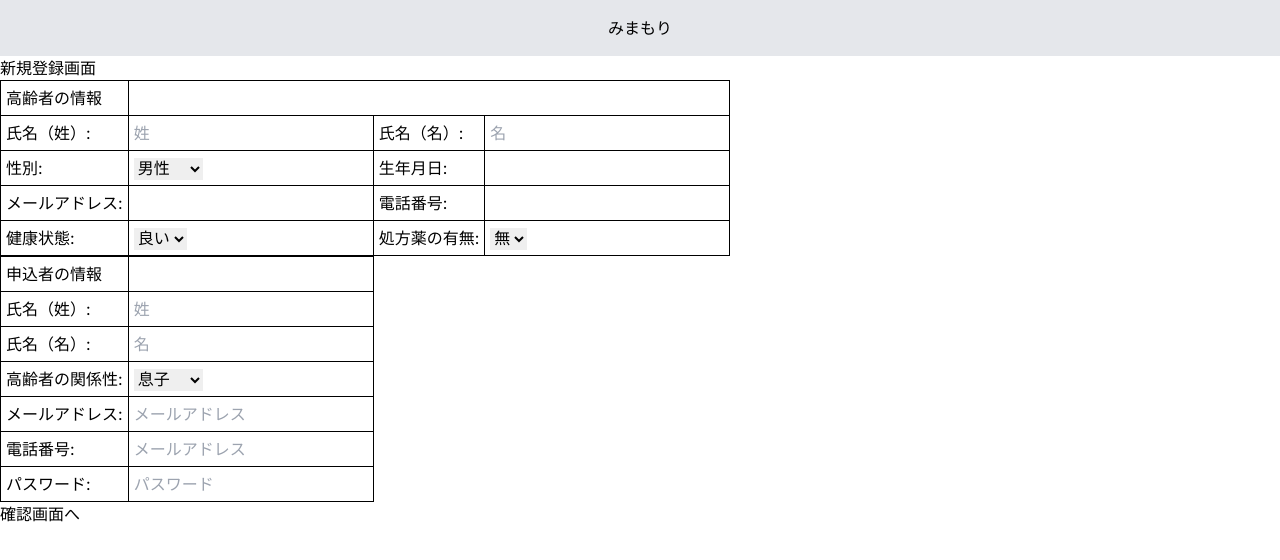
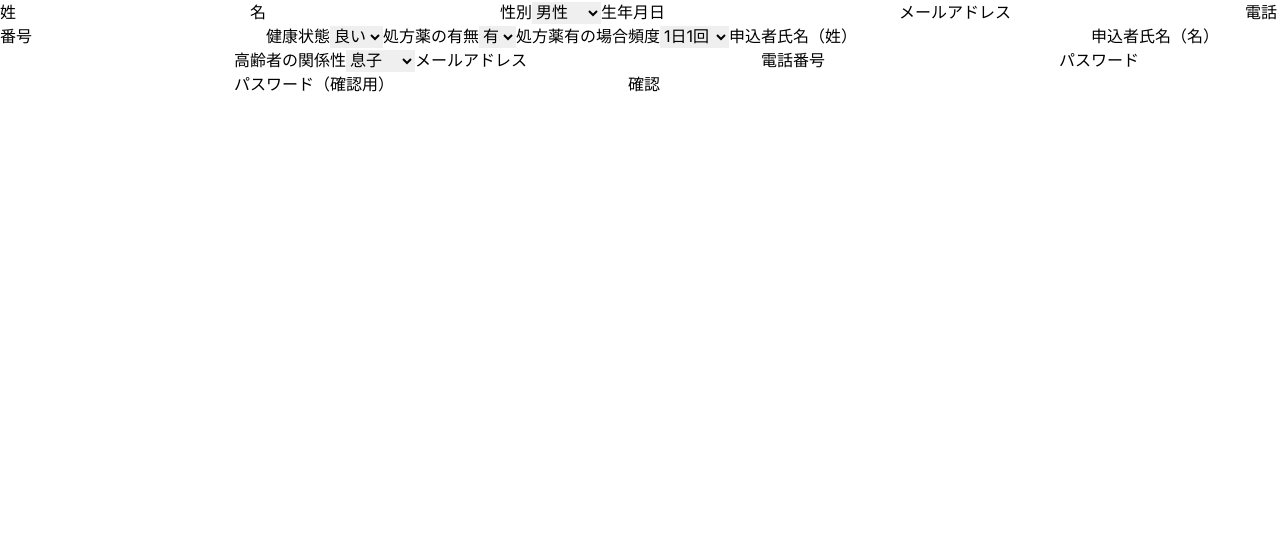
Before and after one commit to ms-engineer-bc-4b/mimamori, a Next.js app in the folder App/app/next/: page /register in a window 1280 px wide. Shown: the top 560 px of the page. Built offline with nearby package versions, Linux system fonts and the light colour scheme.

Commit message:
edit register page

```diff
--- a/App/app/next/package.json
+++ b/App/app/next/package.json
@@ -11,7 +11,9 @@
   "dependencies": {
     "next": "14.0.4",
     "react": "^18",
-    "react-dom": "^18"
+    "react-dom": "^18",
+    "react-hook-form": "^7.49.3",
+    "react-router-dom": "^6.21.2"
   },
   "devDependencies": {
     "@types/node": "^20",
--- a/App/app/next/src/app/register/page.tsx
+++ b/App/app/next/src/app/register/page.tsx
@@ -1,8 +1,16 @@
-"use client"
-import React, { useState, ChangeEvent, FormEvent } from 'react';
-import Header from '../components/Header';
+// Home.tsx
+'use client'
+import React, { useState } from 'react';
+import { useForm, SubmitHandler, useFormContext } from 'react-hook-form';
+import Router from 'next/router';
+//import { useRouter } from 'next/navigation'
 
-interface SeniorUser {
+
+//import { stringify } from 'querystring';
+interface QueryParams {
+  [key: string]: string | string[] | undefined;
+}
+interface LoginForm extends QueryParams{
   senior_last_name: string;
   senior_first_name: string;
   gender: string;
@@ -10,258 +18,172 @@ interface SeniorUser {
   senior_email: string;
   senior_tel: string;
   health_status: string;
-  medication: boolean;
+  medication: string;
   medication_frequency: string;
-}
 
-interface familyUser {
   family_last_name: string;
   family_first_name: string;
   relationship_with_senior: string;
   family_email: string;
   family_tel: string;
   family_password: string;
+  confirm_family_password: string;
 }
 
-const RegisterPage: React.FC = () => {
-  const [SeniorUser, setSeniorUser] = useState<SeniorUser>({
-    senior_last_name: '',
-    senior_first_name: '',
-    gender: '',
-    birth_date: '',
-    senior_email: '',
-    senior_tel: '',
-    health_status: '',
-    medication: false,
-    medication_frequency: '',
+
+
+
+
+function Home() {
+  const { register, handleSubmit, formState: { errors },watch } = useForm<LoginForm>({ mode: "onChange" });
+  const [formData, setFormData] = useState<LoginForm | null>(null);
+  const [showConfirmation, setShowConfirmation] = useState(false);
+  const medicationValue = watch('medication');
+
+  const onSubmit: SubmitHandler<LoginForm> = (data) => {
+    console.log(data);
+    setFormData(data);
+    setShowConfirmation(true);
+  };
+
+  const handleConfirm = () => {
+    if (formData) {
+      Router.push({
+        pathname: '/confirmation',
+        query: formData,
       });
-
-  const [familyUser, setfamilyUser] = useState<familyUser>({
-    family_last_name: '',
-    family_first_name: '',
-    relationship_with_senior: '',
-    family_email: '',
-    family_tel: '',
-    family_password: '',
-  });
-
-  const handleInputChange = (fieldName: string, value: string | boolean, isSeniorUser: boolean = true) => {
-    if (isSeniorUser) {
-      setSeniorUser({ ...SeniorUser, [fieldName]: value });
-    } else {
-      setfamilyUser({ ...familyUser, [fieldName]: value });
     }
   };
-  //const router = useRouter();
-  const onSubmit = async (data: any) => {
-    console.log('フォームが送信されました。入力値(高齢者):', SeniorUser);
-    console.log('フォームが送信されました。入力値(申込者):', familyUser);
 
-    // Add your asynchronous logic here
-
-    // 確認画面へリダイレクト
-    // router.push('/register/confirm');
+  const handleBack = () => {
+    setFormData(null);
+    setShowConfirmation(false);
   };
 
   return (
-    <div>
-      <Header />
-      <h1>新規登録画面</h1>
+    <div className='form-container'>
+      {!showConfirmation && (
+        <form onSubmit={handleSubmit(onSubmit)}>
+          <label htmlFor="senior_last_name">姓</label>
+          <input id="senior_last_name" type="text" {...register('senior_last_name', { required: "姓は必須です" })} />
+          {errors.senior_last_name && <p>{errors.senior_last_name.message}</p>}
 
-      <form onSubmit={onSubmit}>
-        <table style={{ borderCollapse: 'collapse' }}>
-          <tbody>
-            <tr>
-              <td style={{ border: '1px solid black', padding: '5px' }}>高齢者の情報</td>
-              <td colSpan={3} style={{ border: '1px solid black', padding: '5px' }}></td>
-            </tr>
-            <tr>
-              <td style={{ border: '1px solid black', padding: '5px' }}>氏名（姓）:</td>
-              <td style={{ border: '1px solid black', padding: '5px' }}>
-                <input
-                  type="text"
-                  placeholder="姓"
-                  value={SeniorUser.senior_last_name}
-                  onChange={(e) => handleInputChange('senior_last_name', e.target.value)}
-                />
-              </td>
-              <td style={{ border: '1px solid black', padding: '5px' }}>氏名（名）:</td>
-              <td style={{ border: '1px solid black', padding: '5px' }}>
-                <input
-                  type="text"
-                  placeholder="名"
-                  value={SeniorUser.senior_first_name}
-                  onChange={(e) => handleInputChange('senior_first_name', e.target.value)}
-                />
-              </td>
-            </tr>
-            <tr>
-              <td style={{ border: '1px solid black', padding: '5px' }}>性別:</td>
-              <td style={{ border: '1px solid black', padding: '5px' }}>
-                <select
-                  value={SeniorUser.gender}
-                  onChange={(e) => handleInputChange('gender', e.target.value)}
-                >
+          <label htmlFor="senior_first_name">名</label>
+          <input id="senior_first_name" type="text" {...register('senior_first_name', { required: "名は必須です" })} />
+          {errors.senior_first_name && <p>{errors.senior_first_name.message}</p>}
+
+          <label htmlFor="gender">性別</label>
+          <select id="gender" {...register('gender', { required: "性別は必須です" })}>
             <option value="male">男性</option>
             <option value="female">女性</option>
             <option value="other">その他</option>
           </select>
-              </td>
+          {errors.gender && <p>{errors.gender.message}</p>}
 
-              <td style={{ border: '1px solid black', padding: '5px' }}>生年月日:</td>
-              <td style={{ border: '1px solid black', padding: '5px' }}>
-                <input
-                  type="text"
-                  value={SeniorUser.birth_date}
-                  onChange={(e) => handleInputChange('birth_date', e.target.value)}
-                />
-              </td>
-            </tr>
-            <tr>
-              <td style={{ border: '1px solid black', padding: '5px' }}>メールアドレス:</td>
-              <td style={{ border: '1px solid black', padding: '5px' }}>
-                <input
-                  type="email"
-                  value={SeniorUser.senior_email}
-                  onChange={(e) => handleInputChange('senior_email', e.target.value)}
-                />
-              </td>
-              <td style={{ border: '1px solid black', padding: '5px' }}>電話番号:</td>
-              <td style={{ border: '1px solid black', padding: '5px' }}>
-                <input
-                  type="tel"
-                  value={SeniorUser.senior_tel}
-                  onChange={(e) => handleInputChange('senior_tel', e.target.value)}
-                />
-              </td>
-            </tr>
-            <tr>
-              <td style={{ border: '1px solid black', padding: '5px' }}>健康状態:</td>
-              <td style={{ border: '1px solid black', padding: '5px' }}>
-                <select
-                  value={SeniorUser.health_status}
-                  onChange={(e) => handleInputChange('health_status', e.target.value)}
-                >
+          <label htmlFor="birth_date">生年月日</label>
+          <input id="birth_date" type="text" {...register('birth_date', { required: "生年月日は必須です" })} />
+          {errors.birth_date && <p>{errors.birth_date.message}</p>}
+
+          <label htmlFor="senior_email">メールアドレス</label>
+          <input id="senior_email" type="email" {...register('senior_email', { required: "メールアドレスは必須です" })} />
+          {errors.senior_email && <p>{errors.senior_email.message}</p>}
+
+          <label htmlFor="senior_tel">電話番号</label>
+          <input id="senior_tel" type="tel" {...register('senior_tel', { required: "電話番号は必須です" })} />
+          {errors.senior_tel && <p>{errors.senior_tel.message}</p>}
+
+          <label htmlFor="health_status">健康状態</label>
+          <select id="health_status" {...register('health_status', { required: "健康状態は必須です" })}>
             <option value="good">良い</option>
+            <option value="bad">悪い</option>
             <option value="normal">普通</option>
-                  <option value="bad">悪い</option>
           </select>
-              </td>
-              <td style={{ border: '1px solid black', padding: '5px' }}>処方薬の有無:</td>
-              <td style={{ border: '1px solid black', padding: '5px' }}>
-                <select
-                  value={SeniorUser.medication ? 'true' : 'false'}
-                  onChange={(e) => handleInputChange('medication', e.target.value === 'true')}
-                >
-                  <option value="true">有</option>
-                  <option value="false">無</option>
+          {errors.health_status && <p>{errors.health_status.message}</p>}
+
+          <label htmlFor="medication">処方薬の有無</label>
+          <select id="medication" {...register('medication', { required: "処方薬の有無は必須です" })}>
+            <option value="yes">有</option>
+            <option value="no">無</option>
           </select>
+          {errors.medication && <p>{errors.medication.message}</p>}
 
-              </td>
-            </tr>
-            {SeniorUser.medication && (
-              <tr>
-                <td style={{ border: '1px solid black', padding: '5px' }}>有の場合頻度:</td>
-                <td colSpan={3} style={{ border: '1px solid black', padding: '5px' }}>
-                  <select
-                    value={SeniorUser.medication_frequency}
-                    onChange={(e) => handleInputChange('medication_frequency', e.target.value)}
-                  >
-                    <option value="once">１日１回</option>
-                    <option value="twice">１日２回</option>
-                    <option value="thrice">１日３回</option>
+
+              <label htmlFor="medication_frequency">処方薬有の場合頻度</label>
+              <select id="medication_frequency" {...register('medication_frequency', { required: "頻度は必須です" })}>
+                <option value="once">1日1回</option>
+                <option value="twice">1日2回</option>
+                <option value="thrice">1日3回</option>
               </select>
-                </td>
-              </tr>
-            )}
-          </tbody>
-        </table>
-        {/* Applicant Information */}
-        <table style={{ borderCollapse: 'collapse' }}>
-          <tbody>
-            <tr>
-              <td style={{ border: '1px solid black', padding: '5px' }}>申込者の情報</td>
-              <td colSpan={3} style={{ border: '1px solid black', padding: '5px' }}></td>
-            </tr>
-            <tr>
-              <td style={{ border: '1px solid black', padding: '5px' }}>氏名（姓）:</td>
-              <td style={{ border: '1px solid black', padding: '5px' }}>
-                <input
-                  type="text"
-                  placeholder="姓"
-                  value={familyUser.family_last_name}
-                  onChange={(e) => handleInputChange('family_last_name', e.target.value, false)}
-                />
-              </td>
-            </tr>
-            <tr>
-              <td style={{ border: '1px solid black', padding: '5px' }}>氏名（名）:</td>
-              <td style={{ border: '1px solid black', padding: '5px' }}>
-                <input
-                  type="text"
-                  placeholder="名"
-                  value={familyUser.family_first_name}
-                  onChange={(e) => handleInputChange('family_first_name', e.target.value, false)}
-                />
-              </td>
-            </tr>
-            <tr>
-              <td style={{ border: '1px solid black', padding: '5px' }}>高齢者の関係性:</td>
-              <td style={{ border: '1px solid black', padding: '5px' }}>
-                <select
-                  value={familyUser.relationship_with_senior}
-                  onChange={(e) => handleInputChange('relationship_with_senior', e.target.value, false)}
-                >
+              {errors.medication_frequency && <p>{errors.medication_frequency.message}</p>}
+         {/* 申込者情報の追加項目 */}
+         <label htmlFor="family_last_name">申込者氏名（姓）</label>
+          <input id="family_last_name" type="text" {...register('family_last_name', { required: "姓は必須です" })} />
+          {errors.family_last_name && <p>{errors.family_last_name.message}</p>}
+
+          <label htmlFor="family_first_name">申込者氏名（名）</label>
+          <input id="family_first_name" type="text" {...register('family_first_name', { required: "名は必須です" })} />
+          {errors.family_first_name && <p>{errors.family_first_name.message}</p>}
+
+          <label htmlFor="relationship_with_senior">高齢者の関係性</label>
+          <select id="relationship_with_senior" {...register('relationship_with_senior', { required: "関係性は必須です" })}>
             <option value="son">息子</option>
             <option value="daughter">娘</option>
             <option value="grandchild">孫</option>
             <option value="other">その他</option>
           </select>
-              </td>
-            </tr>
-            <tr>
-              <td style={{ border: '1px solid black', padding: '5px' }}>メールアドレス:</td>
-              <td style={{ border: '1px solid black', padding: '5px' }}>
-                <input
-                  type="email"
-                  placeholder="メールアドレス"
-                  value={familyUser.family_email}
-                  onChange={(e) => handleInputChange('family_email', e.target.value, false)}
-                />
-              </td>
-            </tr>
-            <tr>
-              <td style={{ border: '1px solid black', padding: '5px' }}>電話番号:</td>
-              <td style={{ border: '1px solid black', padding: '5px' }}>
-                <input
-                  type="text"
-                  placeholder="メールアドレス"
-                  value={familyUser.family_email}
-                  onChange={(e) => handleInputChange('family_email', e.target.value, false)}
-                  autoComplete="username" // Add this line
-                />
-              </td>
-            </tr>
-            <tr>
-              <td style={{ border: '1px solid black', padding: '5px' }}>パスワード:</td>
-              <td style={{ border: '1px solid black', padding: '5px' }}>
-                <input
-                  type="password"
-                  placeholder="パスワード"
-                  value={familyUser.family_password}
-                  onChange={(e) => handleInputChange('family_password', e.target.value, false)}
-                  autoComplete="current-password" // Add this line
-                />
-              </td>
-            </tr>
-          </tbody>
-        </table>
+          {errors.relationship_with_senior && <p>{errors.relationship_with_senior.message}</p>}
 
-        <button type="submit">確認画面へ</button>
+          <label htmlFor="family_email">メールアドレス</label>
+          <input id="family_email" type="email" {...register('family_email', { required: "メールアドレスは必須です" })} />
+          {errors.family_email && <p>{errors.family_email.message}</p>}
+
+          <label htmlFor="family_tel">電話番号</label>
+          <input id="family_tel" type="tel" {...register('family_tel', { required: "電話番号は必須です" })} />
+          {errors.family_tel && <p>{errors.family_tel.message}</p>}
+
+          <label htmlFor="family_password">パスワード</label>
+          <input id="family_password" type="password" {...register('family_password', { required: "パスワードは必須です" })} />
+          {errors.family_password && <p>{errors.family_password.message}</p>}
+
+          <label htmlFor="confirm_family_password">パスワード（確認用）</label>
+          <input id="confirm_family_password" type="password" {...register('confirm_family_password', {
+            required: "確認用パスワードは必須です",
+            validate: (value) => value === watch('family_password') || "パスワードが一致しません",
+          })} />
+          {errors.confirm_family_password && <p>{errors.confirm_family_password.message}</p>}
+
+          <button type="submit">確認</button>
         </form>
-    </div >
+      )}
+
+      {showConfirmation && formData && (
+        <div>
+          <h2>入力内容の確認</h2>
+          <p>姓: {formData.senior_last_name}</p>
+          <p>名: {formData.senior_first_name}</p>
+          <p>性別: {formData.gender}</p>
+          <p>生年月日: {formData.birth_date}</p>
+          <p>メールアドレス: {formData.senior_email}</p>
+          <p>電話番号: {formData.senior_tel}</p>
+          <p>健康状態: {formData.health_status}</p>
+          <p>処方薬の有無: {formData.medication}</p>
+          {formData.medication === 'yes' && (
+            <p>処方薬有の場合頻度: {formData.medication_frequency}</p>
+          )}
+           {/* 申込者情報の確認項目 */}
+           <p>申込者氏名（姓）: {formData.family_last_name}</p>
+          <p>申込者氏名（名）: {formData.family_first_name}</p>
+          <p>高齢者の関係性: {formData.relationship_with_senior}</p>
+          <p>メールアドレス: {formData.family_email}</p>
+          <p>電話番号: {formData.family_tel}</p>
+          <p>パスワード: {formData.family_password}</p>
+          <p>パスワード（確認用）: {formData.confirm_family_password}</p>
+          <button onClick={handleConfirm}>送信</button>
+          <button onClick={handleBack}>戻る</button>
+        </div>
+      )}
+    </div>
   );
-};
+}
 
-
-export default RegisterPage;
+export default Home;
```
Also changed, not shown: 1 other file (tests, documents, lock files or other folders). Lines whose indentation alone changed are shown as unchanged.
